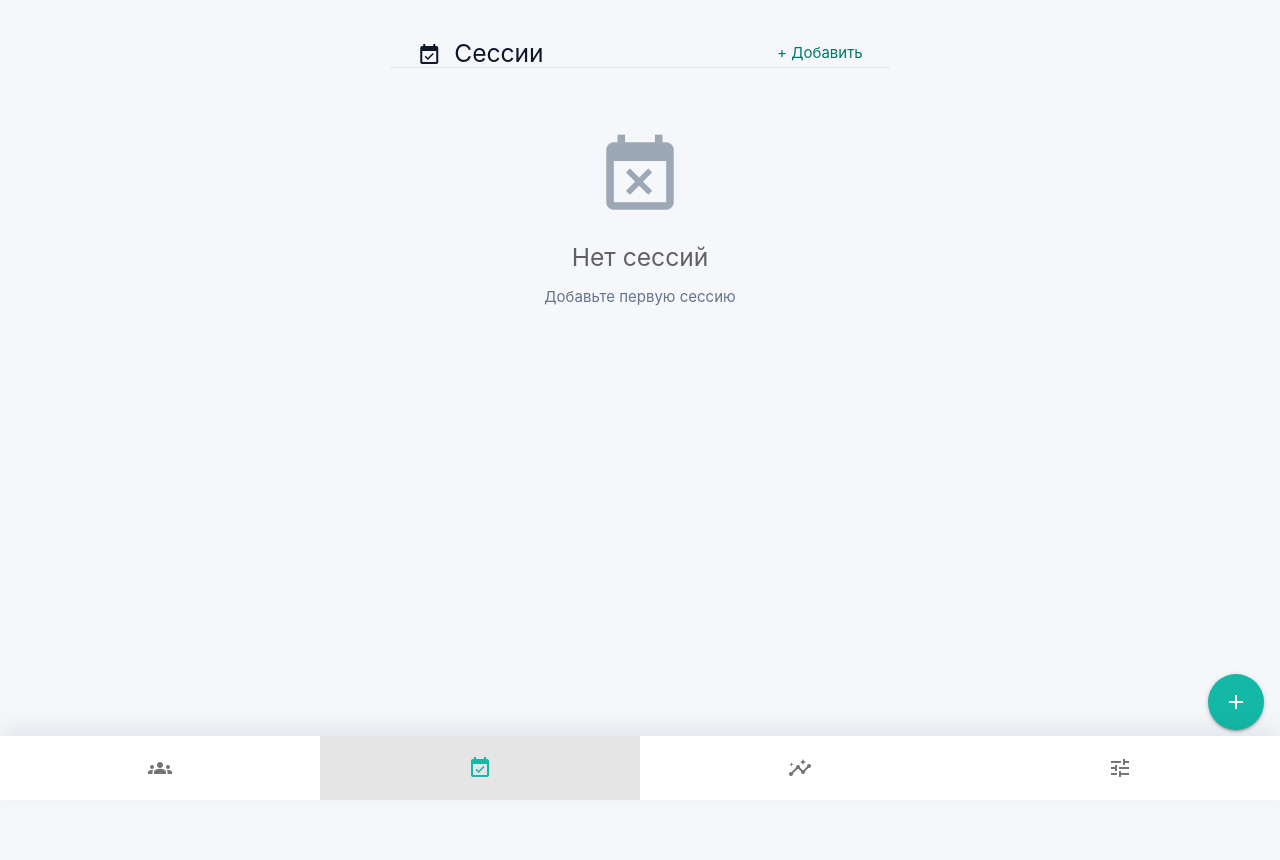
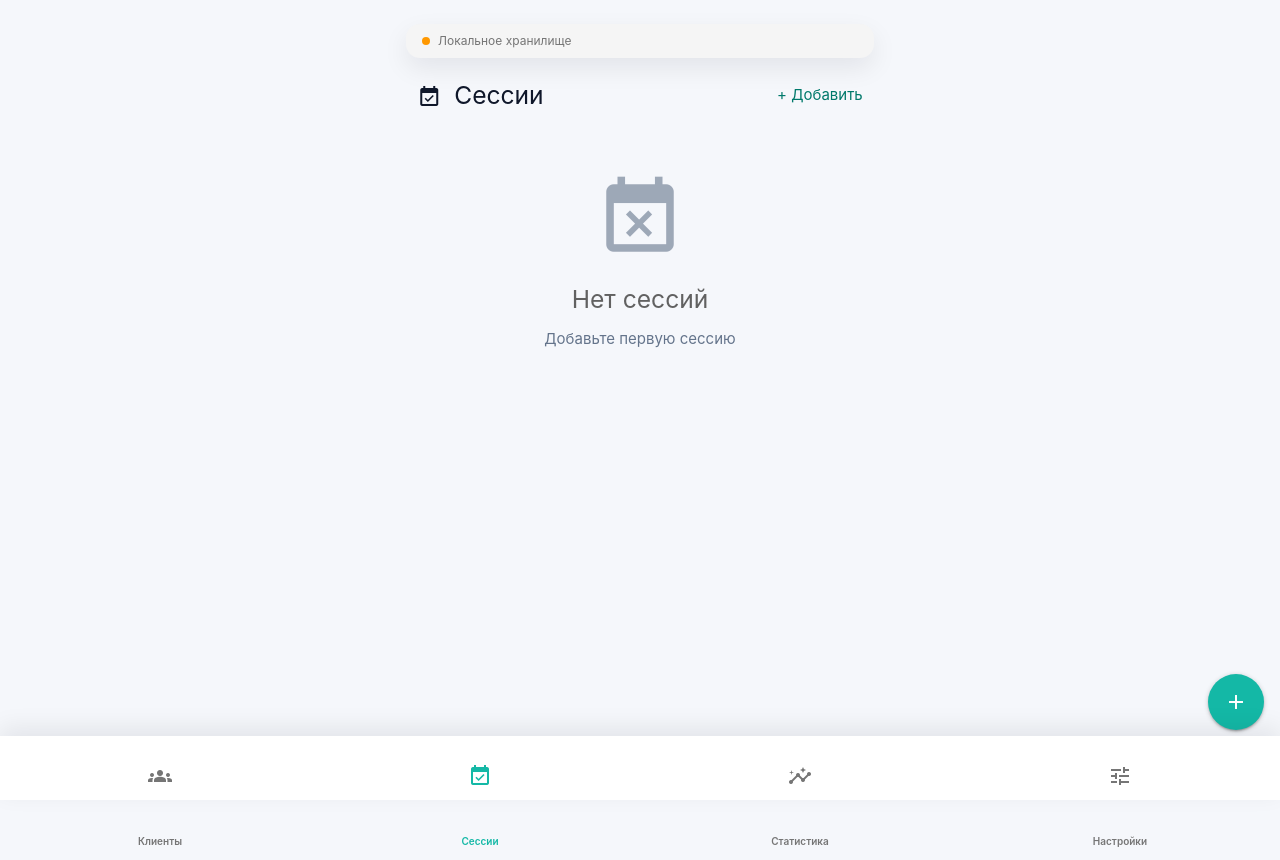
Before and after one commit to romaneos/therapy-helper-app, a plain HTML site: page index.html in a window 1280 px wide. Before the commit the page ends 800 px from the top, so only its background shows below. Drawn offline with nearby package versions, Linux system fonts and the light colour scheme; no server answers.

Commit message:
Revert "remove unused html"
This reverts commit 1270946d8f028e238571091c6b296434946e32f9.

```diff
--- a/css/styles.css
+++ b/css/styles.css
@@ -14,6 +14,7 @@
 
 body {
     padding-top: var(--safe-top);
+    padding-bottom: calc(60px + var(--safe-bottom));
     background: var(--bg);
     color: var(--text);
 }
@@ -31,17 +32,6 @@ body {
 }
 .screen.active {
     display: block;
-}
-
-/* Sticky header: connection status + screen title stay in view when scrolling */
-.screen-header {
-    position: sticky;
-    top: 0;
-    z-index: 10;
-    background: var(--bg);
-    margin: 0 -16px;
-    padding: 0 16px 0;
-    box-shadow: 0 1px 0 var(--border);
 }
 
 /* Bottom nav (custom; Materialize has no bottom nav) */
@@ -71,10 +61,13 @@ body {
 .nav-tab-item {
     flex: 1;
     list-style: none;
-    text-align: center;
 }
 
 .nav-tab-link {
+    display: flex;
+    flex-direction: column;
+    align-items: center;
+    padding: 8px 0 6px;
     color: #757575 !important;
     transition: color 0.2s ease;
     gap: 1px;
@@ -85,10 +78,24 @@ body {
     margin-bottom: 0;
 }
 
+.nav-tab-link span {
+    font-size: 10px;
+    font-weight: 600;
+}
+
 .nav-tab-link.active,
 .nav-tab-link:hover {
     color: var(--accent) !important;
-    background-color: rgba(0, 0, 0, 0.1);
+}
+
+.nav-tab-link.active::after {
+    content: "";
+    display: block;
+    margin-top: 4px;
+    width: 20px;
+    height: 2px;
+    border-radius: 2px;
+    background: var(--accent);
 }
 
 .fixed-action-btn {
--- a/index.html
+++ b/index.html
@@ -33,33 +33,40 @@
     <div class="app">
         <!-- Clients Screen -->
         <section id="clientsScreen" class="screen">
-            <div class="screen-header">
+            <div class="card-panel grey lighten-4 valign-wrapper" style="margin-bottom: 16px; padding: 8px 16px;">
+                <span class="status-dot" id="connectionDot"></span>
+                <span id="connectionText" class="grey-text text-darken-1" style="margin-left: 8px; font-size: 12px;">Подключение...</span>
+            </div>
+
             <div class="row valign-wrapper" style="margin: 24px 0 16px;">
                 <h5 class="col s9" style="margin: 0;"><i class="material-icons" style="font-size: 24px; vertical-align: middle; margin-right: 6px;">groups</i> Клиенты</h5>
                 <a href="#!" class="col s3 right-align teal-text text-darken-2" onclick="openClientModal(); return false;">+ Добавить</a>
             </div>
-            </div>
+
             <div id="clientsList"></div>
         </section>
 
         <!-- Sessions Screen -->
         <section id="sessionsScreen" class="screen active">
-            <div class="screen-header">
+            <div class="card-panel grey lighten-4 valign-wrapper" style="margin-bottom: 16px; padding: 8px 16px;">
+                <span class="status-dot" id="connectionDotSessions"></span>
+                <span id="connectionTextSessions" class="grey-text text-darken-1" style="margin-left: 8px; font-size: 12px;">Подключение...</span>
+            </div>
+
             <div class="row valign-wrapper" style="margin: 24px 0 16px;">
                 <h5 class="col s9" style="margin: 0;"><i class="material-icons" style="font-size: 24px; vertical-align: middle; margin-right: 6px;">event_available</i> Сессии</h5>
                 <a href="#!" class="col s3 right-align teal-text text-darken-2" onclick="openSessionModal(); return false;">+ Добавить</a>
             </div>
-            </div>
+
             <div id="sessionsList"></div>
         </section>
 
         <!-- Stats Screen -->
         <section id="statsScreen" class="screen">
-            <div class="screen-header">
             <div class="row valign-wrapper" style="margin: 24px 0 16px;">
                 <h5 class="col s12" style="margin: 0;"><i class="material-icons" style="font-size: 24px; vertical-align: middle; margin-right: 6px;">insights</i> Статистика</h5>
             </div>
-            </div>
+
             <div class="input-field col s12" style="margin-bottom: 16px;">
                 <select id="statsCurrency" onchange="renderStats()">
                     <option value="USD">USD — Доллар США</option>
@@ -117,11 +124,10 @@
 
         <!-- Settings Screen -->
         <section id="settingsScreen" class="screen">
-            <div class="screen-header">
             <div class="row" style="margin: 24px 0 16px;">
                 <h5 class="col s12" style="margin: 0;"><i class="material-icons" style="font-size: 24px; vertical-align: middle; margin-right: 6px;">tune</i> Настройки</h5>
             </div>
-            </div>
+
             <ul class="collection">
                 <li class="collection-item avatar valign-wrapper">
                     <i class="material-icons circle teal lighten-4 teal-text">cloud</i>
@@ -182,21 +188,25 @@
                         <li class="nav-tab-item">
                             <a href="#!" class="nav-tab-link" data-screen="clientsScreen">
                                 <i class="material-icons">groups</i>
+                                <span>Клиенты</span>
                             </a>
                         </li>
                         <li class="nav-tab-item">
                             <a href="#!" class="nav-tab-link active" data-screen="sessionsScreen">
                                 <i class="material-icons">event_available</i>
+                                <span>Сессии</span>
                             </a>
                         </li>
                         <li class="nav-tab-item">
                             <a href="#!" class="nav-tab-link" data-screen="statsScreen">
                                 <i class="material-icons">insights</i>
+                                <span>Статистика</span>
                             </a>
                         </li>
                         <li class="nav-tab-item">
                             <a href="#!" class="nav-tab-link" data-screen="settingsScreen">
                                 <i class="material-icons">tune</i>
+                                <span>Настройки</span>
                             </a>
                         </li>
                     </ul>
--- a/js/app.js
+++ b/js/app.js
@@ -13,8 +13,28 @@ const syncManager = new SyncManager({ scriptUrl });
 // Expose syncManager to global scope for UI code
 window.syncManager = syncManager;
 
+/**
+ * Update connection UI elements
+ * @param {boolean} online - Is online
+ * @param {string} text - Status text
+ */
+function updateConnectionUI(online, text) {
+  const dot = document.getElementById('connectionDot');
+  const textEl = document.getElementById('connectionText');
+  const dotSessions = document.getElementById('connectionDotSessions');
+  const textSessions = document.getElementById('connectionTextSessions');
+
+  const className = online ? 'status-dot online' : 'status-dot offline';
+  if (dot) dot.className = className;
+  if (dotSessions) dotSessions.className = className;
+  if (textEl) textEl.textContent = text;
+  if (textSessions) textSessions.textContent = text;
+}
+
 // Register connection change listener
 syncManager.onConnectionChange((online, text) => {
+  updateConnectionUI(online, text);
+
   // Update settings modal status if visible
   const sheetsStatus = document.getElementById('sheetsStatus');
   if (sheetsStatus) {
@@ -185,4 +205,9 @@ window.addEventListener('online', () => {
   });
 });
 
+window.addEventListener('offline', () => {
+  console.log('Network offline');
+  updateConnectionUI(false, 'Офлайн режим');
+});
+
 console.log('App.js loaded - SyncManager initialized');
```
Lines whose indentation alone changed are shown as unchanged.
